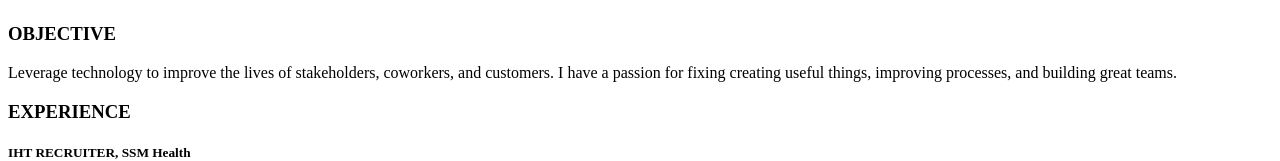
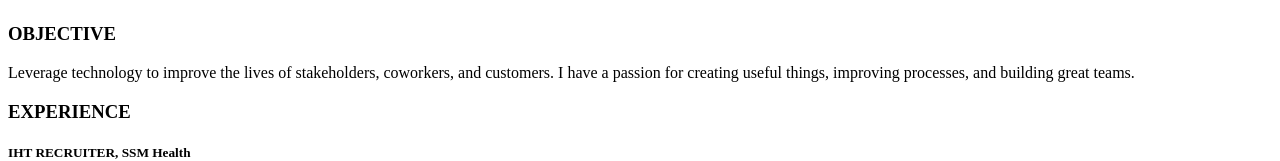
Before and after one commit to Kosioski/Resume, a plain HTML site: page index.html in a window 1280 px wide. Shown: the part 345-506 px from the top of the page. Drawn offline with Linux system fonts and the light colour scheme.

Commit message:
Add files via upload
Additional tweaks to mission statement

```diff
--- a/index.html
+++ b/index.html
@@ -16,7 +16,7 @@
 
     </h6>
     <h3>OBJECTIVE</h3>
-    <p>Leverage technology to improve the lives of stakeholders, coworkers, and customers. I have a passion for fixing creating useful things, improving processes, and building great teams.</p>
+    <p>Leverage technology to improve the lives of stakeholders, coworkers, and customers. I have a passion for creating useful things, improving processes, and building great teams.</p>
 
     <h3>EXPERIENCE</h3>
     <h5>
```
